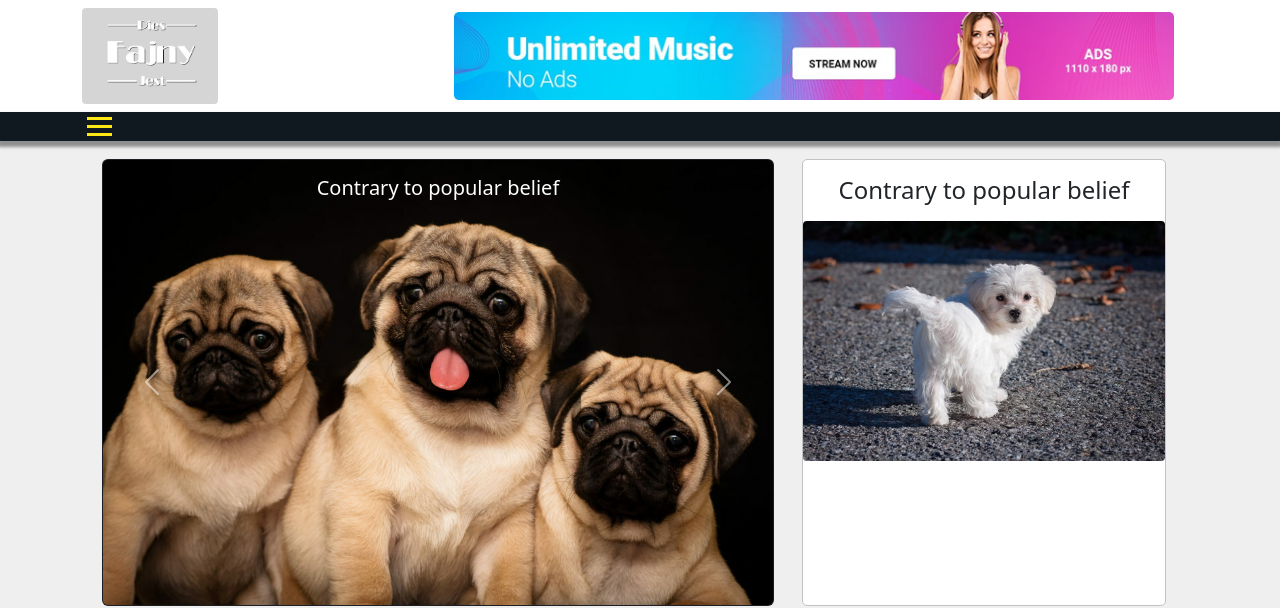
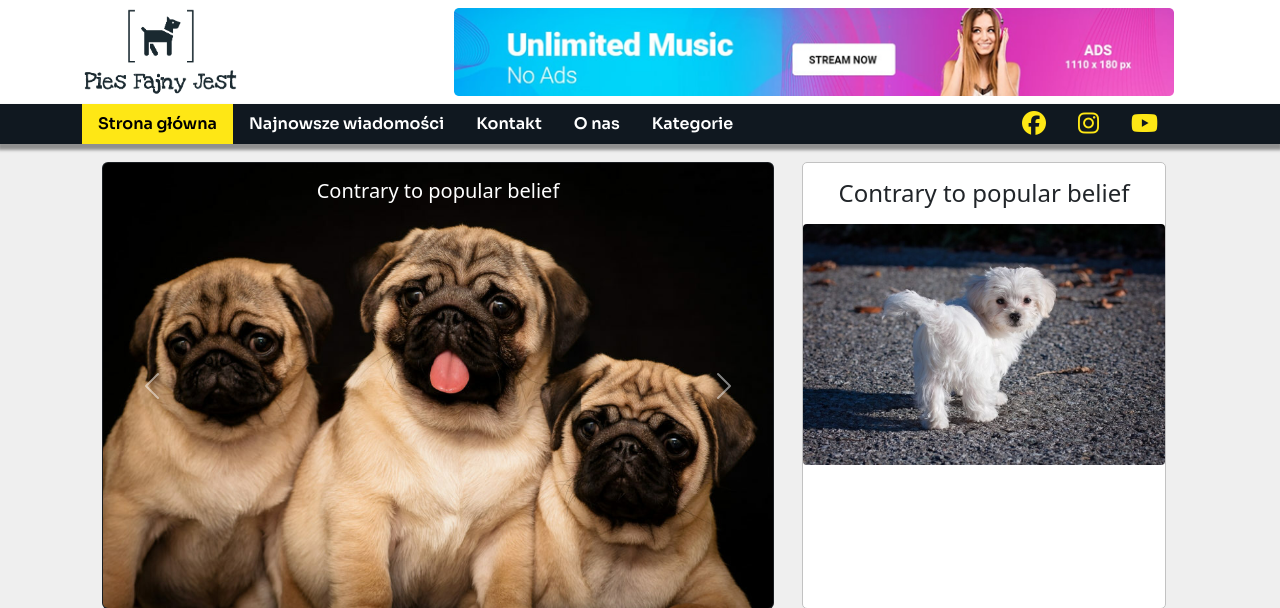
Before and after one commit to espadAbtw/piesfajnyjest, a PHP site: page / in a window 1280 px wide. Shown: the top 608 px of the page. Run offline with PHP 8.4, Linux system fonts and the light colour scheme; some libraries are stand-ins or nearby versions.

Commit message:
abdejt navbara bottom banner burger logo etc

```diff
--- a/index.html
+++ b/index.html
@@ -30,14 +30,14 @@
   <!--Header-->
   <!--------------------->
   <!--------------------->
-  <div class="header-container ">
+  <div class="header-container">
     <div class="header-mid">
       <div class="container">
         <div class="row d-flex align-items-center">
           <div class="col-xl-4 col-lg-4 col-md-4 d-none d-md-block">
             <div class="logo">
               <a href="index.html">
-                <img src="/img/Test2.jpg" width="136px" height="96px" alt="logo piesfajnyjest.pl"></a>
+                <img src="/img/logo_transparent3.png" width="45%" height="45%" alt="logo piesfajnyjest.pl"></a>
             </div>
           </div>
           <div class="col-xl-8 col-lg-8 col-md-8">
@@ -50,19 +50,23 @@
     </div>
   </div>
 
+
+  <!--mobile nav logo-->
   <div class="header-bottom sticky-top">
     <div class="container">
       <div class="row">
         <div class="col-xl-8 col-lg-8 col-md-8">
           <ul class="nav nav-menu menu">
-            <li class="nav-item "><a href="#" class="nav-link" id="item1" onclick="navbarAction('item1')"> Strona
+            <li class="nav-item "><a href="#" class="nav-link navbar-active" id="item1" onclick="navbarAction('item1')">
+                Strona
                 główna</a></li>
-            <li class="nav-item "><a href="#" class="nav-link " id="item2" onclick="navbarAction('item2')"> Najnowsze
+            <li class="nav-item "><a href="article.html" class="nav-link  " id="item2" onclick="navbarAction('item2')">
+                Najnowsze
                 wiadomości </a>
             </li>
             <li class="nav-item "><a href="#" class="nav-link " id="item3" onclick="navbarAction('item3')"> Kontakt </a>
             </li>
-            <li class="nav-item " ><a href="#" class="nav-link " id="item4"onclick="navbarAction('item4')"> O nas </a>
+            <li class="nav-item "><a href="#" class="nav-link " id="item4" onclick="navbarAction('item4')"> O nas </a>
             </li>
             <li class="nav-item "><a href="#" class="nav-link " id="item5" onclick="navbarAction('item5')"> Kategorie
               </a></li>
@@ -70,14 +74,19 @@
         </div>
         <div class="col-xl-4 col-lg-4 col-md-4">
           <ul class="nav sm-list">
-            <li class="nav-item"><a href="#" class="nav-link" onmouseover="flip('fb')" onmouseout="flop('fb')"><i
-                  class="fab fa-facebook fa-xl" id="fb"></i></a></li>
-            <li class="nav-item"><a href="#" class="nav-link" onmouseover="flip('ig')" onmouseout="flop('ig')"><i
-                  class="fab fa-instagram fa-xl" id="ig"></i></a></li>
-            <li class="nav-item"><a href="#" class="nav-link" onmouseover="flip('yt')" onmouseout="flop('yt')"><i
-                  class="fab fa-youtube fa-xl" id="yt"></i></a></li>
+            <li class="nav-item"><a href="https://www.facebook.com/IPIESFAJNYJEST/" target="_blank" class="nav-link"
+                onmouseover="flip('fb')" onmouseout="flop('fb')"><i class="fab fa-facebook fa-xl" id="fb"></i></a></li>
+            <li class="nav-item"><a href="https://www.instagram.com/imeandog" target="_blank" class="nav-link"
+                onmouseover="flip('ig')" onmouseout="flop('ig')"><i class="fab fa-instagram fa-xl" id="ig"></i></a></li>
+            <li class="nav-item"><a href="https://www.youtube.com/channel/UCtxw386WzCdHjVP2L5mTV1Q" target="_blank"
+                class="nav-link" onmouseover="flip('yt')" onmouseout="flop('yt')"><i class="fab fa-youtube fa-xl"
+                  id="yt"></i></a></li>
 
           </ul>
+          <!--mobile nav logo-->
+          <div class="mobile-logo">
+            <img src="/img/logo_transparent2.png" width="190px" height="29px">
+          </div>
         </div>
         <div class="hamburger">
           <span class="bar"></span>
@@ -87,6 +96,7 @@
       </div>
     </div>
   </div>
+
   <!--Header-->
   <!--------------------->
   <!--------------------->
@@ -279,12 +289,20 @@
           <img src="/img/promocja.jpg" alt="reklama" width="100%" height="100%">
         </div>
       </div>
-
-
     </div>
   </div>
   </main>
-
+  <!--Banner-->
+  <div class="banner-bottom">
+    <div class="container">
+      <div class="row justify-content-center">
+        <div class="col-lg-10 col-md-10">
+          <img src="img/xbody_card3.png.pagespeed.ic.ts6-Fzp1Tx.webp" width="100%" height="100%">
+        </div>
+      </div>
+    </div>
+  </div>
+  <!--Banner-->
   <!-- Footer -->
   <footer class="text-center text-lg-start bg-white text-muted">
 
--- a/style.css
+++ b/style.css
@@ -100,13 +111,13 @@ font-family: 'Sora', sans-serif;
     transition: all 0.3s ease-in-out;
     background-color: #FEE715FF;
 }
-@media only screen and (max-width: 1399px) {
+@media only screen and (max-width: 1200px) {
     .nav-menu {
       visibility: hidden;
         position: fixed;
-       opacity: 0;
-       left: 0;
-        top: 1.8rem;
+        opacity: 0;
+        left: 0;
+        top: 3.2rem;
         flex-direction: column;
         background-color: white;
         color:black;
```
Also changed, not shown: other parts of style.css (+30 -7 lines), img/Test.png (deleted), img/Test2.jpg (deleted), img/dog.jpg (deleted), img/logo-test.jpg (deleted), img/logo.png (added), img/logo_transparent2.png (added), img/logo_transparent3.png (added), img/xbody_card3.png.pagespeed.ic.ts6-Fzp1Tx.webp (added).
